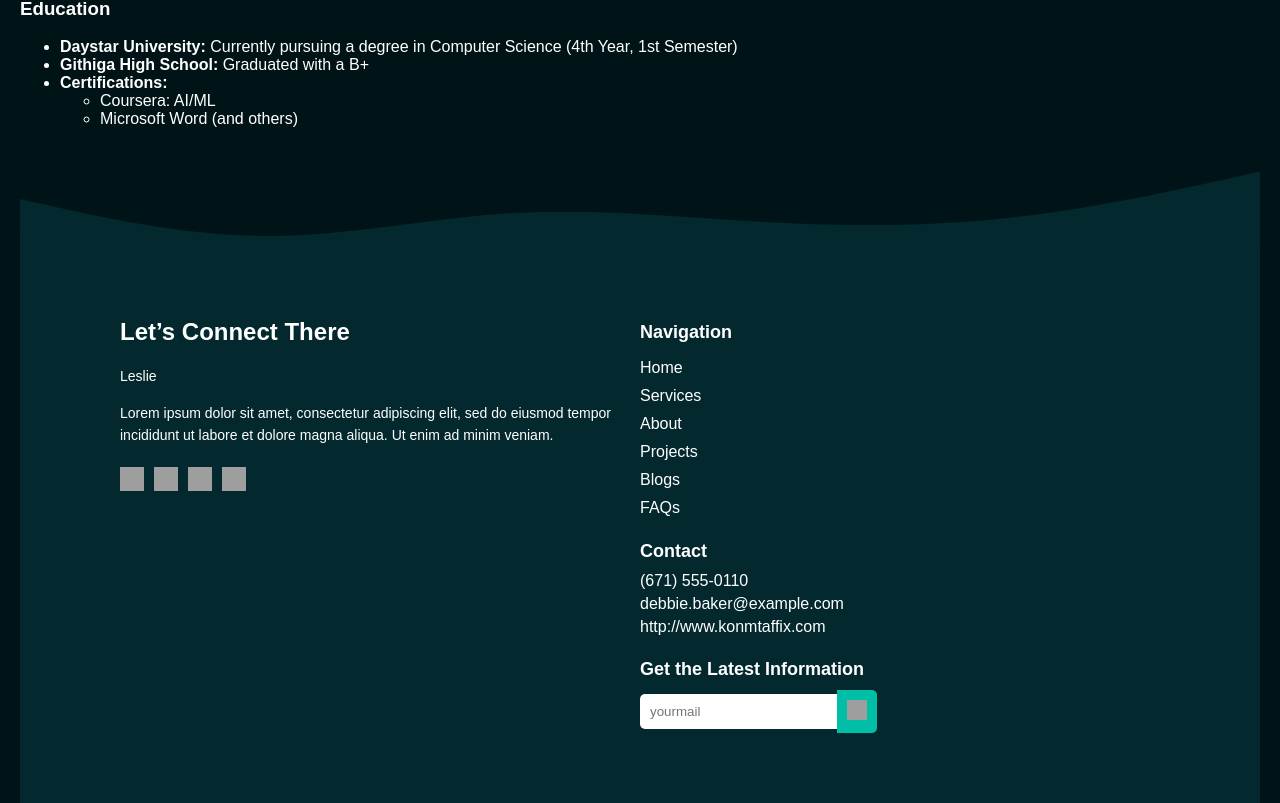
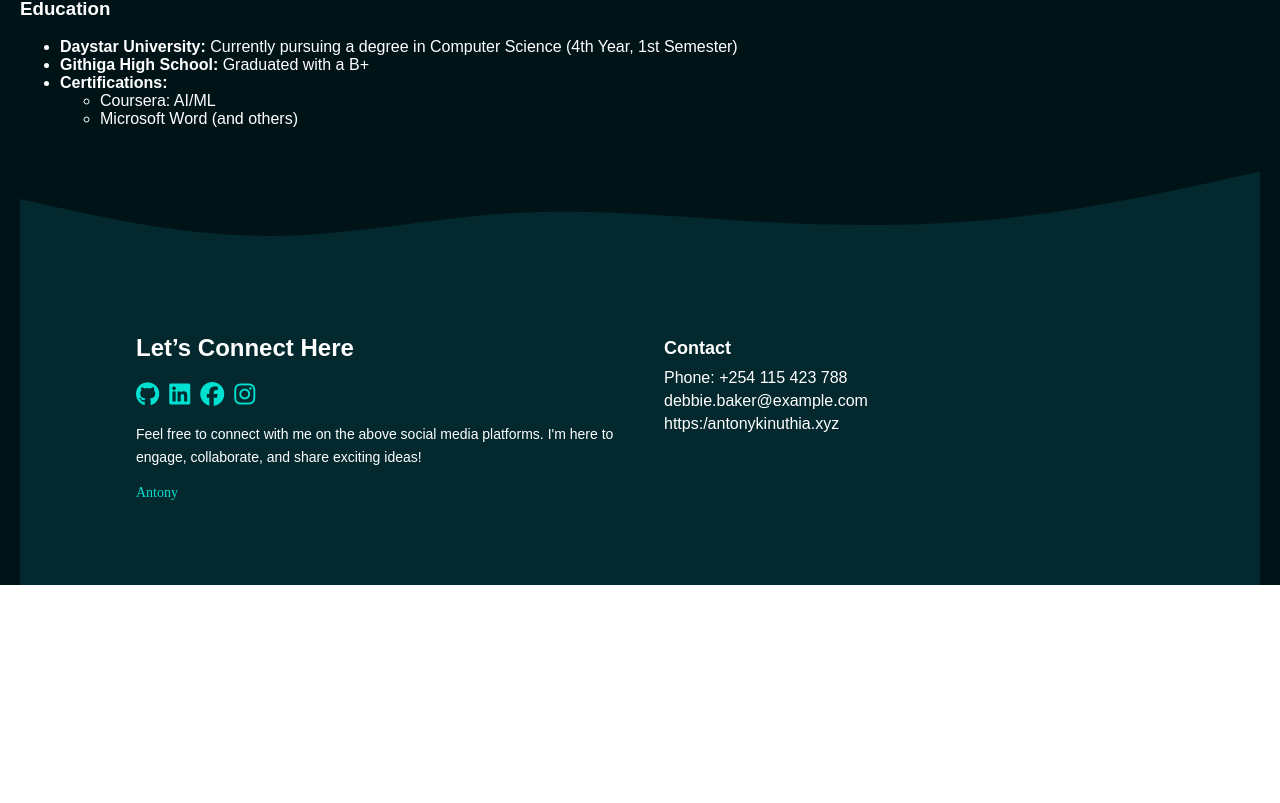
Before and after one commit to Titanantony/personal_portfolio, a React (Create React App) app: page / in a window 1280 px wide. Shown: the part 1704-2507 px from the top of the page. After the commit the page ends 2289 px from the top, so only its background shows below. Built offline with nearby package versions, Linux system fonts and the light colour scheme; grey boxes are pictures that could not be loaded.

Commit message:
Chore: customize my footer and ensure the links are working

```diff
--- a/src/Main/Footer.css
+++ b/src/Main/Footer.css
@@ -1,18 +1,20 @@
 .footer {
-  background-color: #03282e; /* Adjust to match your design */
   padding: 50px 0;
   color: #ffffff;
 }
 
 .footer-container {
-  display: flex;
-  justify-content: space-between;
+  display: grid;
+  grid-template-columns: repeat(2, 1fr);
+  gap: 1rem;
   padding: 0 100px;
 }
 
 .footer-left,
 .footer-right {
-  flex: 1;
+  background-color: transparent;
+  padding: 1rem;
+  border-radius: 10px;
 }
 
 .footer-left h2 {
@@ -103,3 +105,10 @@
   width: 20px;
   height: 20px;
 }
+
+/* Media queries for smaller screens */
+@media (max-width: 768px) {
+  .footer-container {
+    grid-template-columns: 1fr;
+  }
+}
--- a/src/Main/Footer.js
+++ b/src/Main/Footer.js
@@ -1,99 +1,39 @@
 import React from 'react'
-import './Footer.css' // Make sure to create and import a CSS file for the styling
+import './Footer.css'
+import SocialLinks from './SocialLinks'
 
 const Footer = () => {
   return (
     <footer className='footer'>
       <div className='footer-container'>
         <div className='footer-left'>
-          <h2>Let’s Connect There</h2>
-          <p>Leslie</p>
+          <h2>Let’s Connect Here</h2>
+
+          <SocialLinks />
           <p>
-            Lorem ipsum dolor sit amet, consectetur adipiscing elit, sed do
-            eiusmod tempor incididunt ut labore et dolore magna aliqua. Ut enim
-            ad minim veniam.
+            Feel free to connect with me on the above social media platforms.
+            I'm here to engage, collaborate, and share exciting ideas!
           </p>
-          <div className='social-icons'>
-            <a
-              href='https://www.facebook.com'
-              target='_blank'
-              rel='noopener noreferrer'
-            >
-              <img src='/path-to-facebook-icon.png' alt='Facebook' />
-            </a>
-            <a
-              href='https://www.instagram.com'
-              target='_blank'
-              rel='noopener noreferrer'
-            >
-              <img src='/path-to-instagram-icon.png' alt='Instagram' />
-            </a>
-            <a
-              href='https://www.behance.net'
-              target='_blank'
-              rel='noopener noreferrer'
-            >
-              <img src='/path-to-behance-icon.png' alt='Behance' />
-            </a>
-            <a
-              href='https://www.dribbble.com'
-              target='_blank'
-              rel='noopener noreferrer'
-            >
-              <img src='/path-to-dribbble-icon.png' alt='Dribbble' />
-            </a>
-          </div>
+          <p className='logo'>Antony</p>
         </div>
         <div className='footer-right'>
-          <div className='footer-navigation'>
-            <h4>Navigation</h4>
-            <ul>
-              <li>
-                <a href='#home'>Home</a>
-              </li>
-              <li>
-                <a href='#services'>Services</a>
-              </li>
-              <li>
-                <a href='#about'>About</a>
-              </li>
-              <li>
-                <a href='#projects'>Projects</a>
-              </li>
-              <li>
-                <a href='#blogs'>Blogs</a>
-              </li>
-              <li>
-                <a href='#faqs'>FAQs</a>
-              </li>
-            </ul>
-          </div>
           <div className='footer-contact'>
             <h4>Contact</h4>
-            <p>(671) 555-0110</p>
             <p>
-              <a href='mailto:debbie.baker@example.com'>
-                debbie.baker@example.com
-              </a>
+              Phone: <a href='tel:+254115423788'>+254 115 423 788</a>
+            </p>
+            <p>
+              <a href='mailto:antonytitan96@.com'>debbie.baker@example.com</a>
             </p>
             <p>
               <a
-                href='http://www.konmtaffix.com'
+                href='https:/antonykinuthia.xyz'
                 target='_blank'
                 rel='noopener noreferrer'
               >
-                http://www.konmtaffix.com
+                https:/antonykinuthia.xyz
               </a>
             </p>
-          </div>
-          <div className='footer-subscription'>
-            <h4>Get the Latest Information</h4>
-            <form className='subscription-form'>
-              <input type='email' placeholder='yourmail' />
-              <button type='submit'>
-                <img src='/path-to-send-icon.png' alt='Send' />
-              </button>
-            </form>
           </div>
         </div>
       </div>
--- a/src/Main/Portfolio.js
+++ b/src/Main/Portfolio.js
@@ -4,6 +4,7 @@ import styled from 'styled-components'
 import ProjectsGrid from './ProjectsGrid'
 import Skills from './Skills'
 import Education from './Education'
+import SocialLinks from './SocialLinks'
 import Footer from './Footer'
 import WavyBackground from './WavyBackground'
 import profileImage from '../assets/profile_pic.jpeg' // Make sure to replace with the correct path
@@ -49,36 +50,7 @@ const Portfolio = () => {
               tech industry.
             </p>{' '}
             <button className='download-btn'>Download CV</button>
-            <div class='social-links'>
-              <a
-                href='https://github.com/Titanantony'
-                target='_blank'
-                rel='noreferrer'
-              >
-                <i class='fab fa-github'></i>
-              </a>
-              <a
-                href='https://www.linkedin.com/in/antony-kinuthia-210296239?utm_source=share&utm_campaign=share_via&utm_content=profile&utm_medium=android_app'
-                target='_blank'
-                rel='noreferrer'
-              >
-                <i class='fab fa-linkedin'></i>
-              </a>
-              <a
-                href='https://www.facebook.com/share/DVh7FgRS3RtkCG2S/?mibextid=qi2Omg'
-                target='_blank'
-                rel='noreferrer'
-              >
-                <i class='fab fa-facebook'></i>
-              </a>
-              <a
-                href='https://www.instagram.com/mauristoantony/'
-                target='_blank'
-                rel='noreferrer'
-              >
-                <i class='fab fa-instagram'></i>
-              </a>
-            </div>
+            <SocialLinks />
           </div>
         </Left>
         <Right>
--- /dev/null
+++ b/src/Main/SocialLinks.js
@@ -0,0 +1,32 @@
+import React from 'react'
+
+export default function SocialLinks() {
+  return (
+    <div class='social-links'>
+      <a href='https://github.com/Titanantony' target='_blank' rel='noreferrer'>
+        <i class='fab fa-github'></i>
+      </a>
+      <a
+        href='https://www.linkedin.com/in/antony-kinuthia-210296239?utm_source=share&utm_campaign=share_via&utm_content=profile&utm_medium=android_app'
+        target='_blank'
+        rel='noreferrer'
+      >
+        <i class='fab fa-linkedin'></i>
+      </a>
+      <a
+        href='https://www.facebook.com/share/DVh7FgRS3RtkCG2S/?mibextid=qi2Omg'
+        target='_blank'
+        rel='noreferrer'
+      >
+        <i class='fab fa-facebook'></i>
+      </a>
+      <a
+        href='https://www.instagram.com/mauristoantony/'
+        target='_blank'
+        rel='noreferrer'
+      >
+        <i class='fab fa-instagram'></i>
+      </a>
+    </div>
+  )
+}
```
